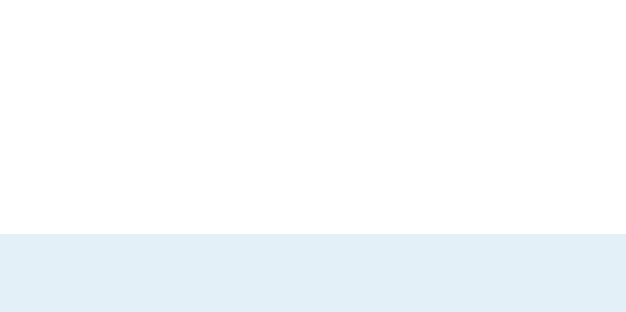
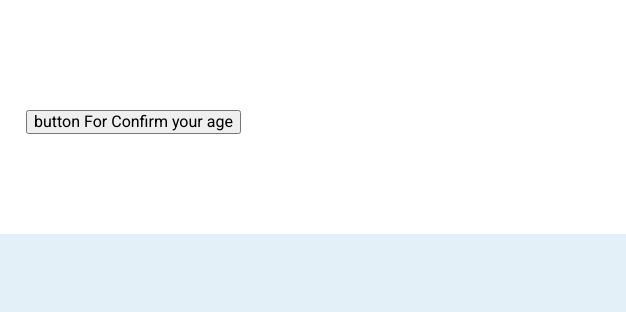
Before and after one commit to atutby/html2november, a plain HTML site: page index.html in a window 1280 px wide. Shown: the part 183-495 px from the top of the page, 654-1280 px from the left. Drawn offline with Linux system fonts and the light colour scheme.

Commit message:
button For Confirm your age

```diff
--- a/index.html
+++ b/index.html
@@ -56,7 +56,14 @@
           <a class="header__link" href="https://vk.com/im?sel=c34" target="_blank" title="Чат интенсивов по верстке. WebCademy.ru">
             <img src="./img/social-icons/chatHTML.jpg" alt="Чат интенсива по верстке. WebCademy.ru">
           </a>
+
+
+          <a class="header__link" href="#">
+            <button onclick="confirm('Вам уже исполнилось 18 лет?')">button For Confirm your age</button>
+          </a>
+
         </div><!-- header__icons -->
+
 
       </div> <!-- header__inner -->
     </div><!-- container -->
@@ -164,6 +171,8 @@
     </div><!-- container -->
   </footer>
 
+
+
   <script src="main.js"></script>
 </body>
 
```
